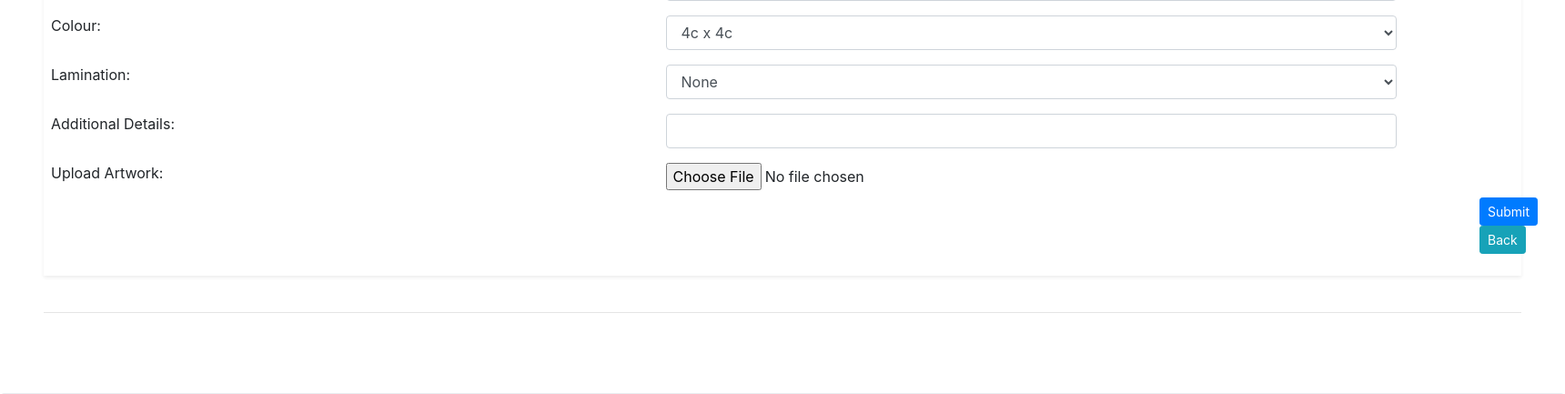
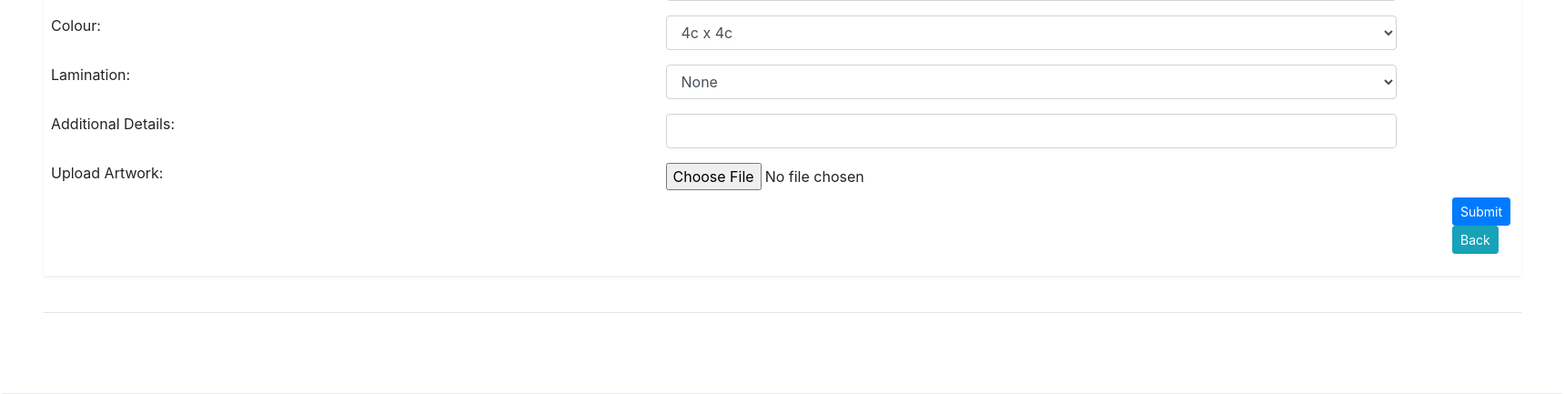
Before and after one commit to pk3ds/testwebapp, a PHP site: page /request_quote.php in a window 1720 px wide. Shown: the part 990-1423 px from the top of the page at 91% size. Run offline with PHP 8.4, Linux system fonts and the light colour scheme.

Commit message:
Update request_quote.php

```diff
--- a/customer/request_quote.php
+++ b/customer/request_quote.php
@@ -190,7 +190,7 @@
 						</div>
 
 						<div class="container-fluid">
-							<div style="padding-left:1570px">
+							<div style="padding-left:1540px">
 							<input type="submit" name="submit" class="btn btn-primary float-center btn-sm">
 							<a href="home.php" class="btn btn-info btn-sm float-center" role="button">Back</a>
 							</div>
```
